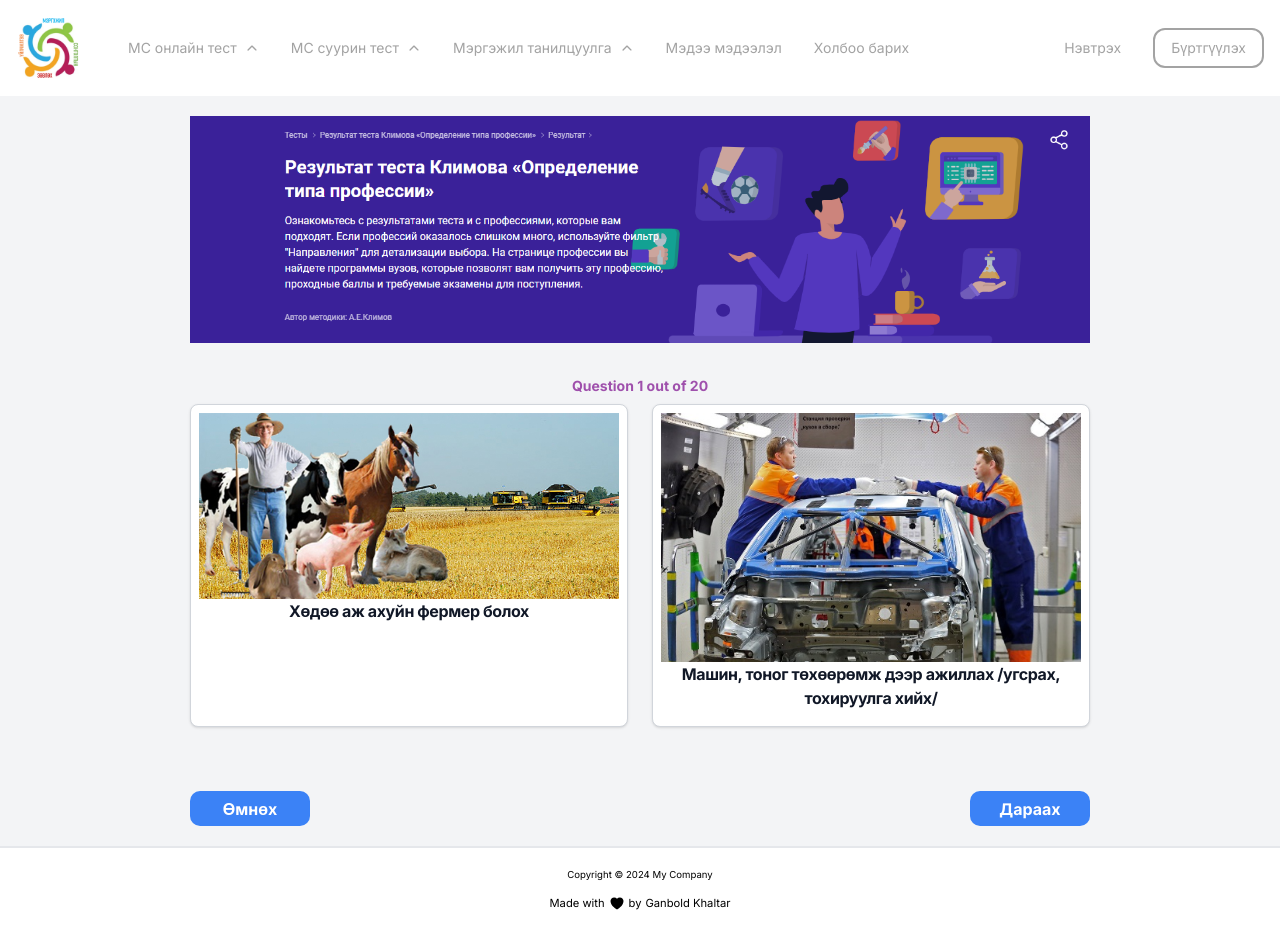
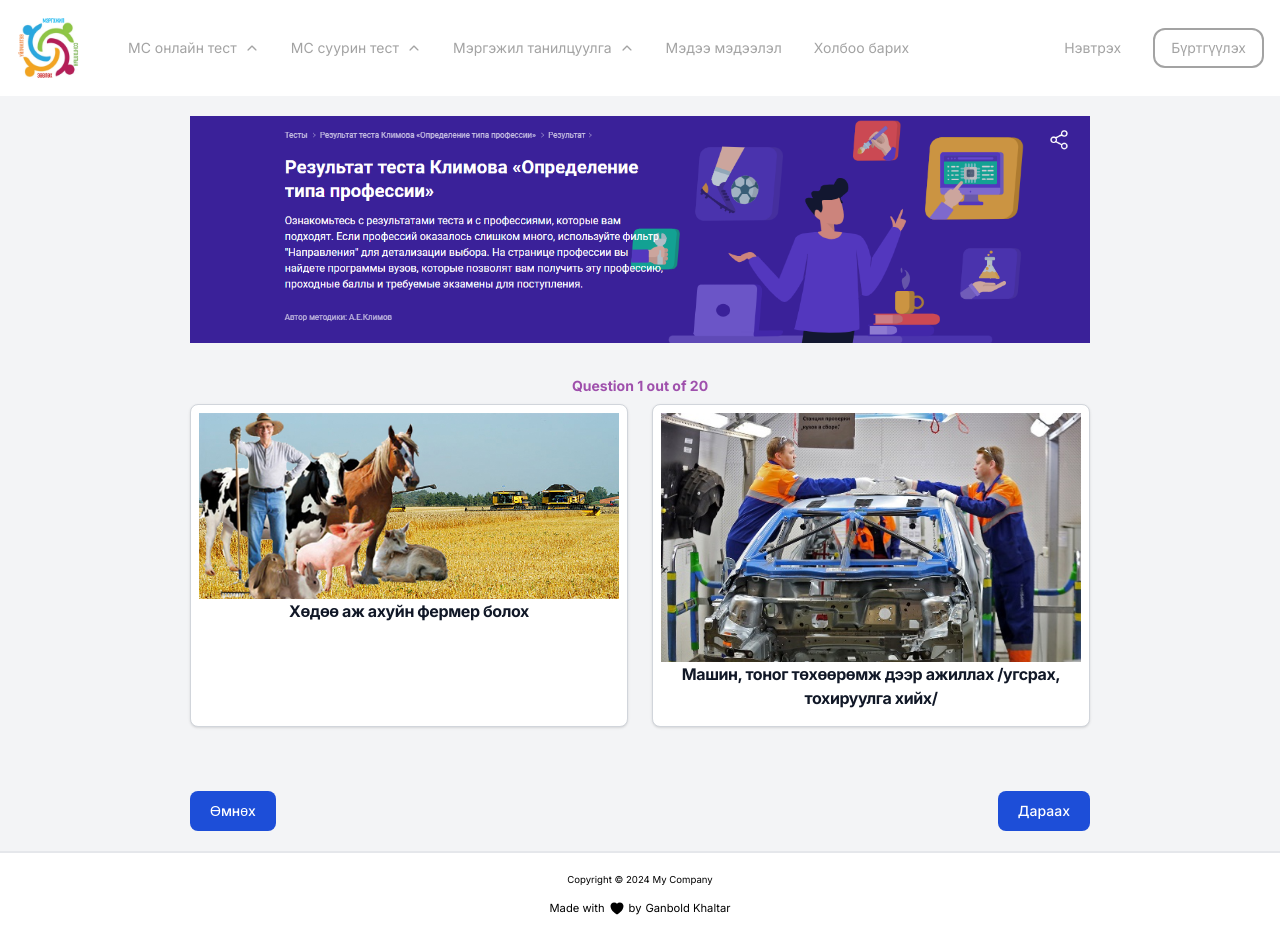
Before and after one commit to boldoosw/quiz-app, a Next.js app: page /quiz in a window 1280 px wide. Built offline with nearby package versions, Linux system fonts and the light colour scheme.

Commit message:
Next button disabled bolgoloo

```diff
--- a/src/app/quiz/Quiz.tsx
+++ b/src/app/quiz/Quiz.tsx
@@ -19,7 +19,7 @@ const Quiz = ({ questions, totalQuestions }: Props) => {
   const [userAnswers, setUserAnswers] = React.useState<Record<number, string>>(
     {}
   );
-
+  const [isQuestionAnswered, setIsQuestionAnswered] = React.useState(false);
   const [selectedAnswer, setSelectedAnswer] = React.useState<
     Record<number, string>
   >({});
@@ -40,6 +40,7 @@ const Quiz = ({ questions, totalQuestions }: Props) => {
     // if (isCorrect) setScore((prev) => prev + 1);
     // Save the answer in the object for user answers
     setUserAnswers((prev) => ({ ...prev, [currentQuestionIndex]: answer }));
+    setIsQuestionAnswered(true);
 
     userAnswers[currentQuestionIndex] = answer;
     selectedAnswer[currentQuestionIndex] = answer_val;
@@ -51,6 +52,7 @@ const Quiz = ({ questions, totalQuestions }: Props) => {
   const handleChangeQuestion = (step: number) => {
     const newQuestionIndex = currentQuestionIndex + step;
     if (newQuestionIndex < 0 || newQuestionIndex >= totalQuestions) return;
+    setIsQuestionAnswered(false);
     setCurrentQuestionIndex(newQuestionIndex);
   };
 
@@ -72,9 +74,16 @@ const Quiz = ({ questions, totalQuestions }: Props) => {
       />
       <div className="flex justify-between mt-16 ">
         <Button text="Өмнөх" onClick={() => handleChangeQuestion(-1)} />
+
         <Button
           text={
             currentQuestionIndex === totalQuestions - 1 ? "Дуусгах" : "Дараах"
+          }
+          btn_next={
+            selectedAnswer[currentQuestionIndex] === undefined ||
+            selectedAnswer[currentQuestionIndex] === null
+              ? true
+              : false
           }
           onClick={
             currentQuestionIndex === totalQuestions - 1
--- a/src/components/Button/Button.tsx
+++ b/src/components/Button/Button.tsx
@@ -1,14 +1,18 @@
+import next from "next";
+
 type Props = {
   text: string;
+  btn_next: boolean;
   onClick: () => void;
 };
 
-const Button = ({ text, onClick }: Props) => {
+const Button = ({ text, btn_next, onClick }: Props) => {
   return (
     <button
       // className="bg-[#9F50AC] select-none font-bold h-35px[] min-w-[120px] rounded-[10px] text-white"
-      className="bg-blue-500 select-none font-bold h-[35px] min-w-[120px] rounded-[10px] text-white"
+      className="px-5 py-2.5 text-sm font-medium text-white bg-blue-700 hover:bg-blue-800 focus:ring-4 focus:outline-none focus:ring-blue-300 rounded-lg text-center dark:bg-blue-600 dark:hover:bg-blue-900 dark:focus:ring-blue-800"
       onClick={onClick}
+      disabled={btn_next}
     >
       {text}
     </button>
```
